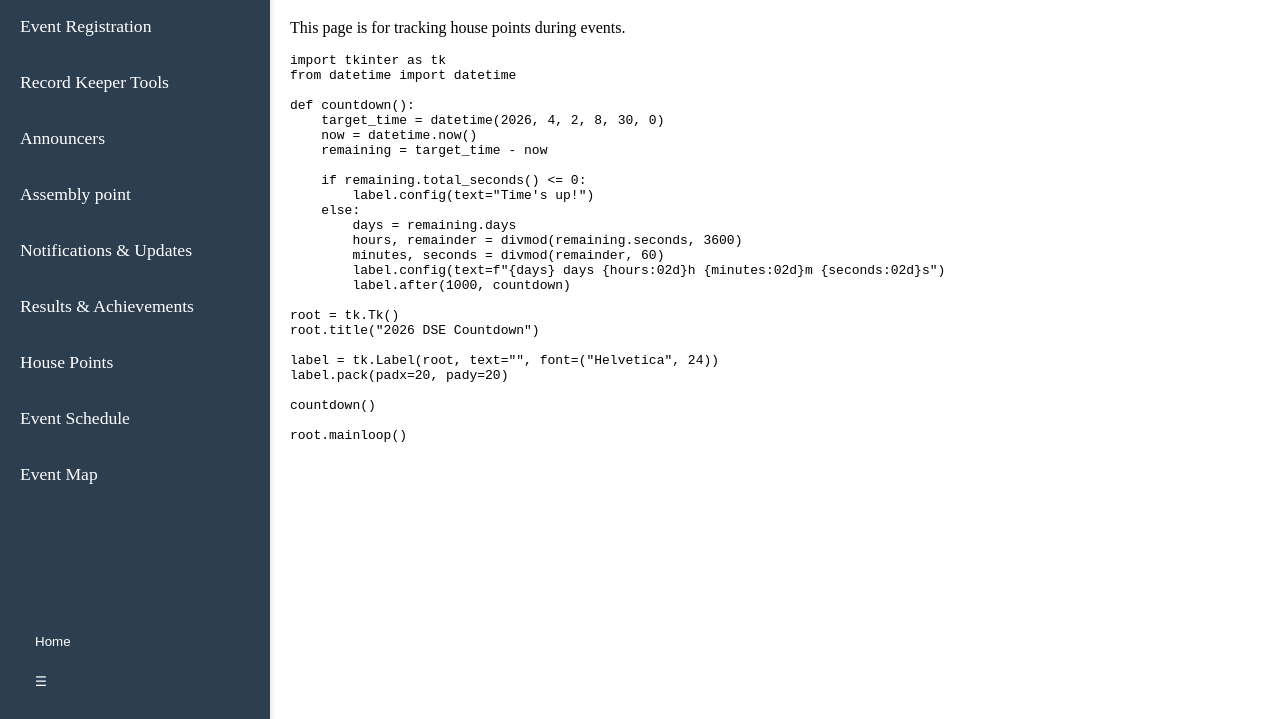
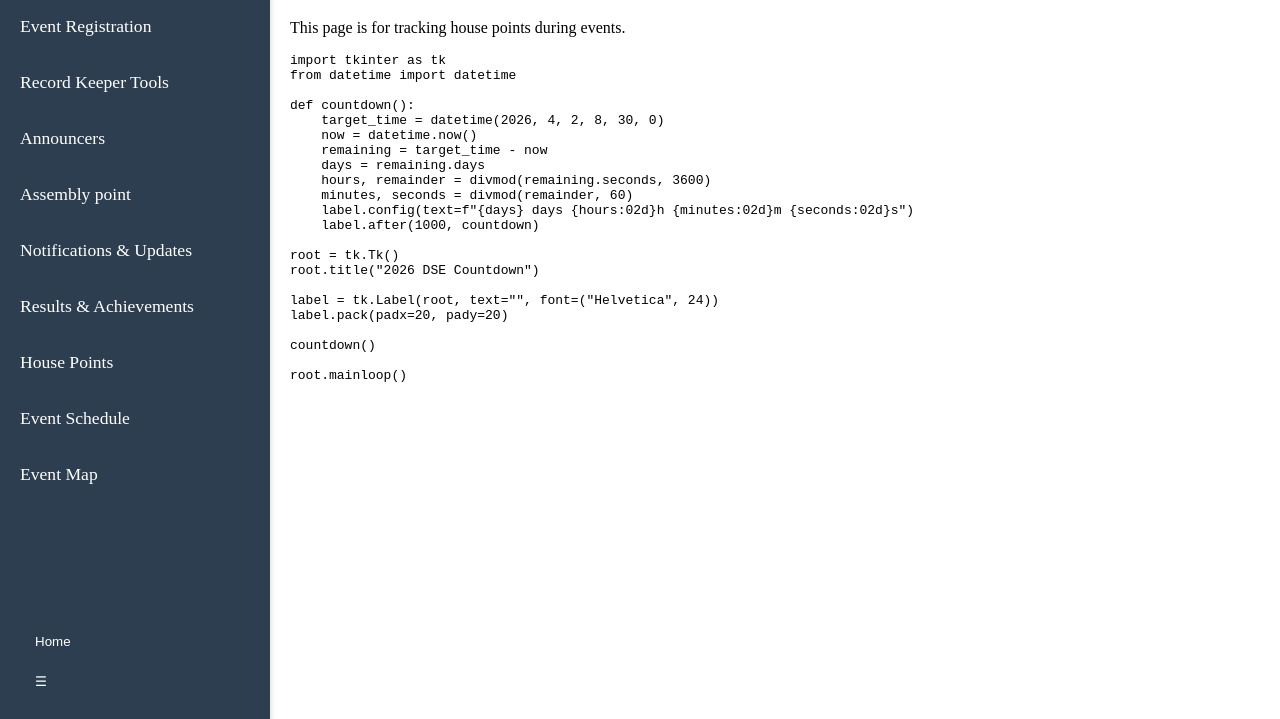
Before and after one commit to CodeNinja531/s-b-a.github.io, a plain HTML site: page web element/house-points.html in a window 1280 px wide. Shown: the part 81-800 px from the top of the page. Drawn offline with nearby package versions, Linux system fonts and the light colour scheme.

Commit message:
Update dse count

```diff
--- a/web element/house-points.html
+++ b/web element/house-points.html
@@ -34,15 +34,11 @@ def countdown():
     target_time = datetime(2026, 4, 2, 8, 30, 0)
     now = datetime.now()
     remaining = target_time - now
-
-    if remaining.total_seconds() <= 0:
-        label.config(text="Time's up!")
-    else:
-        days = remaining.days
-        hours, remainder = divmod(remaining.seconds, 3600)
-        minutes, seconds = divmod(remainder, 60)
-        label.config(text=f"{days} days {hours:02d}h {minutes:02d}m {seconds:02d}s")
-        label.after(1000, countdown)
+    days = remaining.days
+    hours, remainder = divmod(remaining.seconds, 3600)
+    minutes, seconds = divmod(remainder, 60)
+    label.config(text=f"{days} days {hours:02d}h {minutes:02d}m {seconds:02d}s")
+    label.after(1000, countdown)
 
 root = tk.Tk()
 root.title("2026 DSE Countdown")
```
